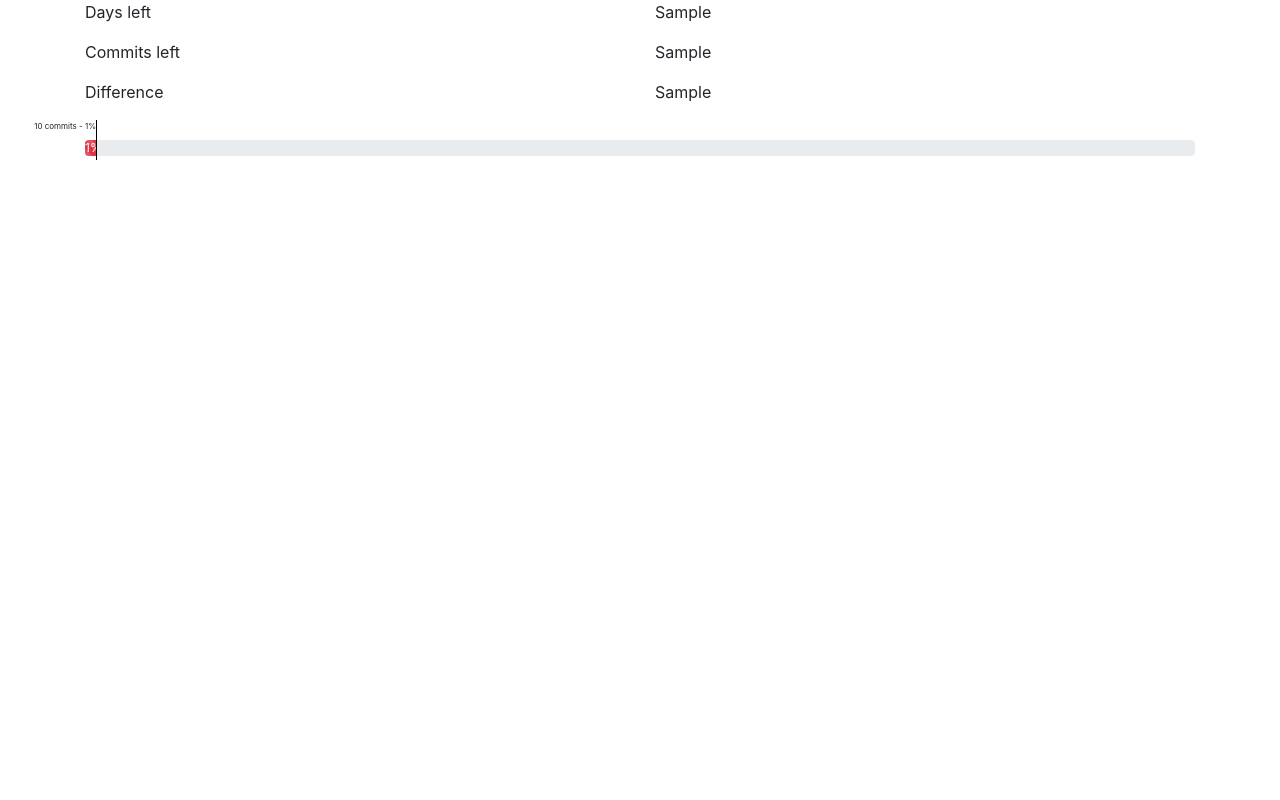
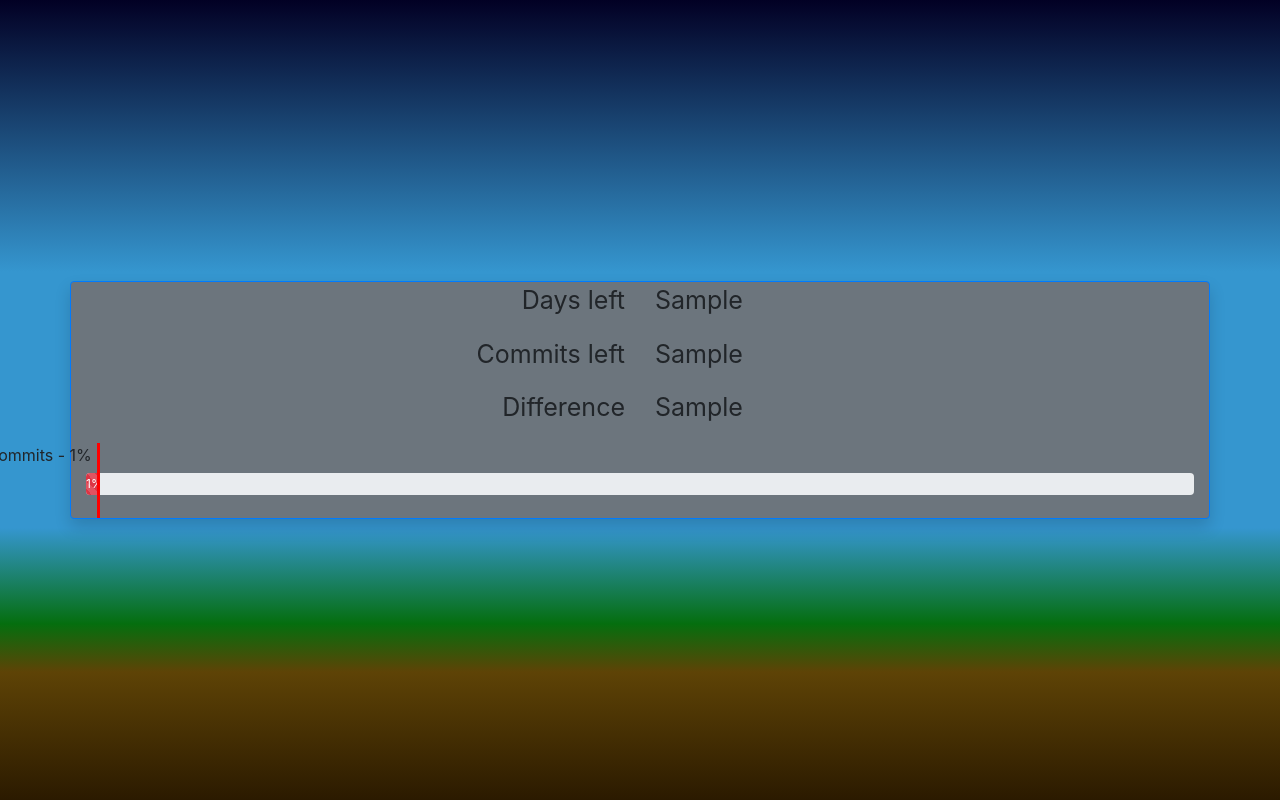
Before and after one commit to idle-code/CommitCounter, a Flask app: template templates/index.jinja2.html in a window 1280 px wide. Run offline with Flask 2, Linux system fonts and the light colour scheme; the template is opened without the code that fills it: most values are stand-ins (such as "Sample title", 1, 10 or a date in 2020); parts of the project's set-up code (start-up, migrations or seed data) failed here and were passed over; some libraries are stand-ins or nearby versions.

Commit message:
Center statistics window vertically and add a bit of style to it

```diff
--- a/templates/index.jinja2.html
+++ b/templates/index.jinja2.html
@@ -10,11 +10,29 @@
 
     <link rel="stylesheet" href="https://stackpath.bootstrapcdn.com/bootstrap/4.4.1/css/bootstrap.min.css" integrity="sha384-Vkoo8x4CGsO3+Hhxv8T/Q5PaXtkKtu6ug5TOeNV6gBiFeWPGFN9MuhOf23Q9Ifjh" crossorigin="anonymous">
     <style type="text/css">
+html {
+   height: 100%;
+   width: 100%;
+   display: table;
+}
+body {
+    display: table-cell;
+    vertical-align: middle;
+    font-size: 25px;
+    //background: linear-gradient(0deg, rgba(43,26,0,1) 0%, rgba(94,67,6,1) 16%, rgba(5,110,14,1) 22%, rgba(45,163,205,1) 44%, rgba(53,150,207,1) 75%, rgba(2,0,36,1) 96%);
+    background: linear-gradient(0deg, rgba(43,26,0,1) 0%, rgba(94,67,6,1) 16%, rgba(5,110,14,1) 22%, rgba(53,150,207,1) 34%, rgba(53,150,207,1) 66%, rgba(2,0,36,1) 100%);
+}
+
+.progress-bar-container {
+    position: relative;
+    height: 75px;
+}
 
 .actual-progress-bar-container {
     position: absolute;
     width: 100%;
-    top: 20px;
+    top: 30px;
+    height: 30%;
 }
 .actual-progress-bar {
     width: {{ stats.actual.percentage_done }}%;
@@ -26,15 +44,16 @@
 .expected-marker-container {
     position: absolute;
     float: right;
-    background: #000;
-    height: 40px;
-    width: 1px;
+    background: red;
+    height: 100%;
+    width: 3px;
     left: {{ stats.expected.percentage_done }}%;
 }
 .expected-marker-content {
     position: absolute;
-    font-size: 8px;
-    right: 105%;
+    font-size: 16px;
+    right: 110%;
+    padding-right: 5px;
     width: max-content;
 }
 .expected-marker-content::after {
@@ -59,29 +78,29 @@
     </style>
 </head>
 <body>
-    <div class="container">
+    <div class="container bg-secondary border border-primary rounded shadow">
         <div class="row">
-            <div class="col-sm">
+            <div class="col text-right">
                 <p>Days left</p>
             </div>
-            <div class="col-sm">
+            <div class="col">
                 <p>{{ challenge.days_to_end }}</p>
             </div>
         </div>
         {% if challenge.state == "in_progress" %}
         <div class="row">
-            <div class="col-sm">
+            <div class="col text-right">
                 <p>Commits left</p>
             </div>
-            <div class="col-sm">
+            <div class="col">
                 <p>{{ stats.actual.commits_todo }}</p>
             </div>
         </div>
         <div class="row">
-            <div class="col-sm">
+            <div class="col text-right">
                 <p>Difference</p>
             </div>
-            <div class="col-sm">
+            <div class="col">
                 {% if stats.commit_difference > 0 %}
                 <p>+{{ stats.commit_difference }}</p>
                 {% else %}
@@ -90,16 +109,16 @@
             </div>
         </div>
         {% endif %}
-        <div class="row"><br>
-            <div class="col-sm">
-                <div style="position: relative; height: 50px;">
+        <div class="row">
+            <div class="col">
+                <div class="progress-bar-container">
                     <div class="progress actual-progress-bar-container">
                         {% if stats.result == "unknown" %}
                         <div id="progress_percentage_bar" class="progress-bar bg-info progress-bar-striped actual-progress-bar"></div>
                         {% elif stats.result == "succeeded" %}
                         <div id="progress_percentage_bar" class="progress-bar bg-success progress-bar-striped actual-progress-bar"></div>
                         {% else %}
-                        <div id="progress_percentage_bar" class="progress-bar bg-danger progress-bar-striped actual-progress-bar" role="progressbar"></div>
+                        <div id="progress_percentage_bar" class="progress-bar bg-danger progress-bar-striped actual-progress-bar"></div>
                         {% endif %}
                     </div>
 
@@ -111,10 +130,11 @@
         </div>
         {% if debug %}
         <div class="row">
-            <div class="col-sm">
+            <div class="col-6">
                 <label for="progress_percentage_slider">Progress percentage</label>
                 <input type="range" min="0" max="100" value="24" class="slider" id="progress_percentage_slider">
-                <br />
+            </div>
+            <div class="col-6">
                 <label for="expected_progress_percentage_slider">Expected progress percentage</label>
                 <input type="range" min="0" max="100" value="24" class="slider" id="expected_progress_percentage_slider">
             </div>
```
